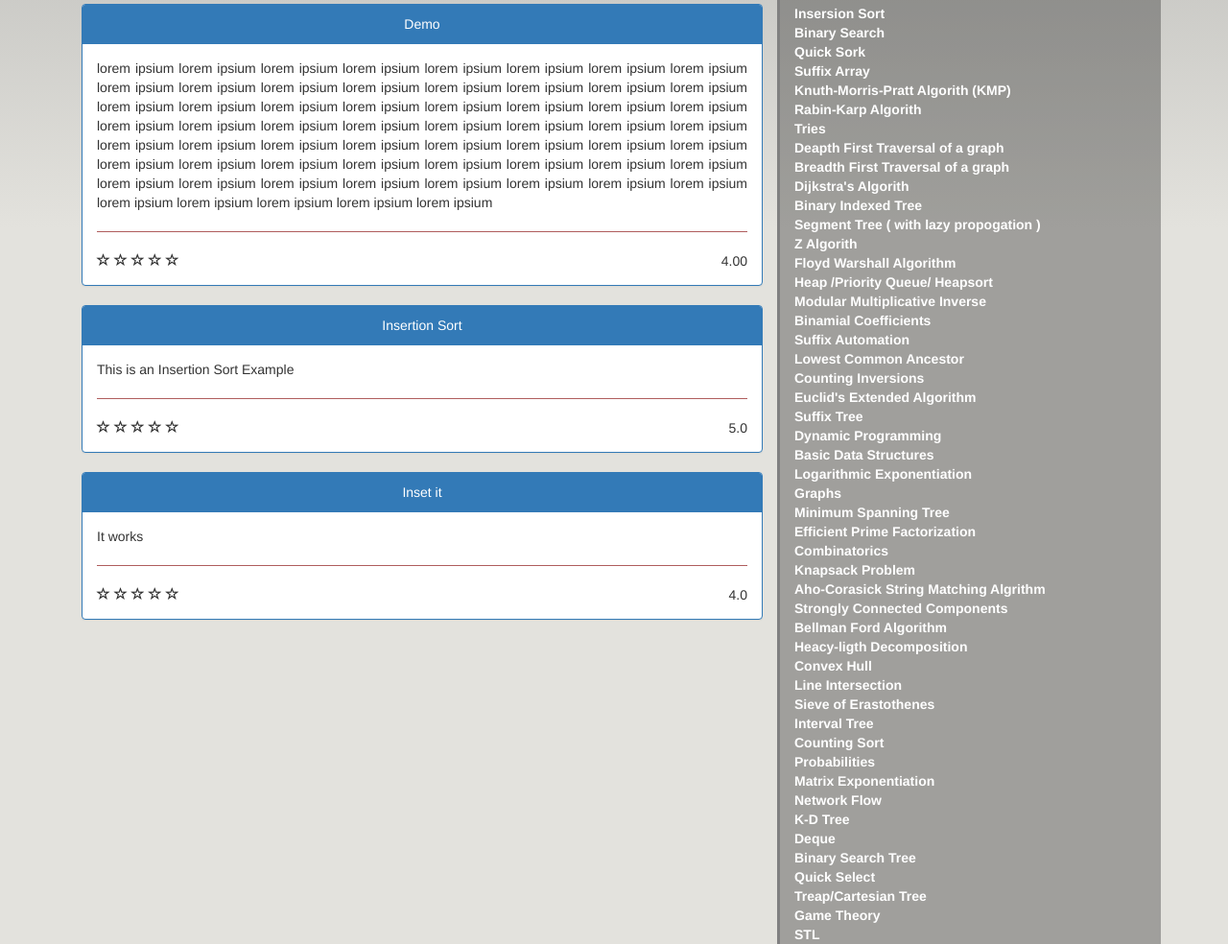
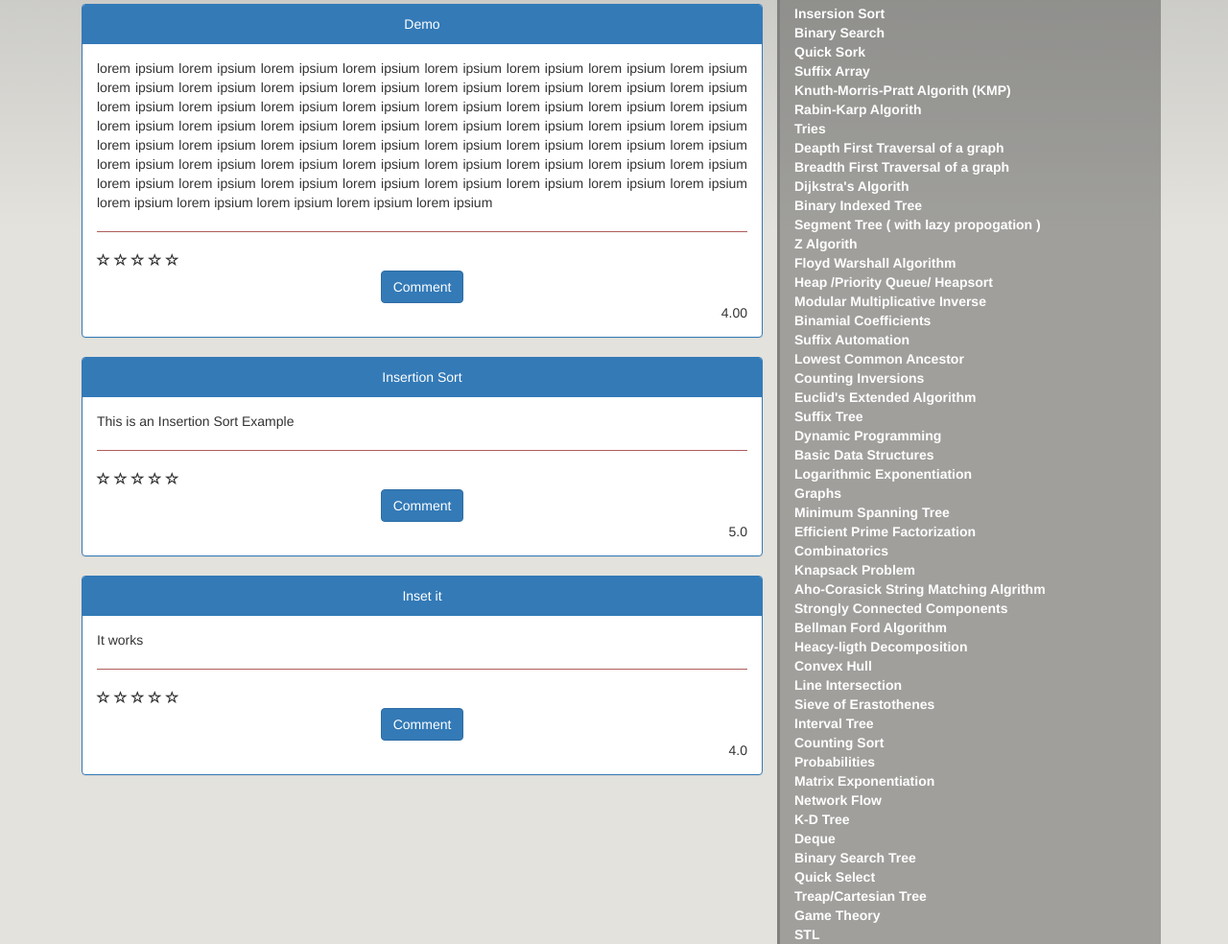
Before and after one commit to AmAnAgr/Stars, a Django app: page / in a window 1280 px wide. Shown: the part 262-1246 px from the top of the page at 96% size. Run offline with Django 3.2, Linux system fonts and the light colour scheme; data comes from the database, SQL or seed files in the repository; both versions use the stored data as it was after the commit; some libraries are stand-ins or nearby versions.

Commit message:
made working comment buttons

```diff
--- a/blog/review/static/css/base.css
+++ b/blog/review/static/css/base.css
@@ -71,3 +71,30 @@
   cursor:pointer;
   color:white;
 }
+
+.comment {
+
+  padding:4px;
+  border: 1px solid transparent;
+  border-radius: 4px;
+  -webkit-box-shadow: 0 1px 1px rgba(0,0,0,.05);
+  box-shadow: 0 1px 1px #337ab7;
+  display: none;
+}
+
+.comment-btn {
+
+  display:block;
+  margin-left:auto;
+  margin-right:auto;
+}
+
+.panel {
+
+  margin-bottom: 0px;
+}
+.inside-content{
+
+  margin-bottom:20px;
+
+}
--- a/blog/review/static/js/base.js
+++ b/blog/review/static/js/base.js
@@ -73,7 +73,6 @@
   if (request.readyState == 4)
   {
     x = request.responseText;
-    console.log(JSON.parse(x));
       loopy(x);
   }
 
@@ -114,3 +113,14 @@
 
   }
 }
+
+
+function show_comment(e) {
+  e.parentElement.parentElement.nextElementSibling.style.display = "block";
+  e.style.display = "none";
+}
+
+function close_comment(e) {
+  e.parentElement.parentElement.style.display = "none";
+  console.log(e.parentElement.parentElement.parentElement.getElementsByClassName("comment-btn")[0].style.display="block")
+}
--- a/blog/review/templates/review/index.html
+++ b/blog/review/templates/review/index.html
@@ -77,7 +77,7 @@
   <div class="container pull-left content">
     <div class="text-justify row" id="post">
     {% for obj in objects %}
-      <div class="col-md-12">
+      <div class="inside-content col-md-12">
 
         <div class="panel panel-primary">
           <div class="text-center panel-heading">{{ obj.title }}</div>
@@ -89,9 +89,19 @@
               <span id="3" onclick="rate(3, {{ obj.id }})" class="glyphicon glyphicon-star-empty" aria-hidden="true"></span>
               <span id="4" onclick="rate(4, {{ obj.id }})" class="glyphicon glyphicon-star-empty" aria-hidden="true"></span>
               <span id="5" onclick="rate(5, {{ obj.id }})" class="glyphicon glyphicon-star-empty" aria-hidden="true"></span>
+              <button onclick="show_comment(this)" class="btn btn-primary comment-btn">Comment</button>
               <span id="stars">{{ obj.stars }}</span>
           </div>
         </div>
+      <div class="col-md-12 comment">
+        <div class="col-md-9">
+          <input class="form-control" type="text">
+        </div>
+        <div class="col-md-3">
+          <button class="btn btn-primary">Comment</button>
+          <span style="float:right; top:9px;" onclick="close_comment(this)" class="glyphicon glyphicon-remove"></span>
+        </div>
+      </div>
       </div>
       {% endfor %}
     </div>
```
Also changed, not shown: blog/db.sqlite3.
